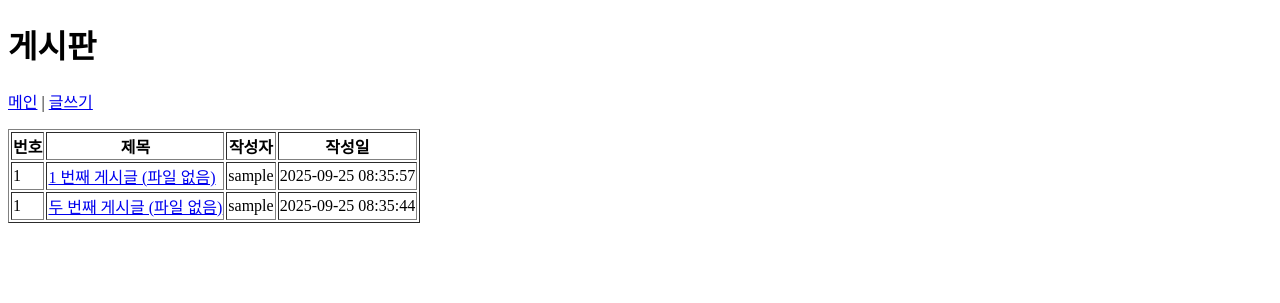
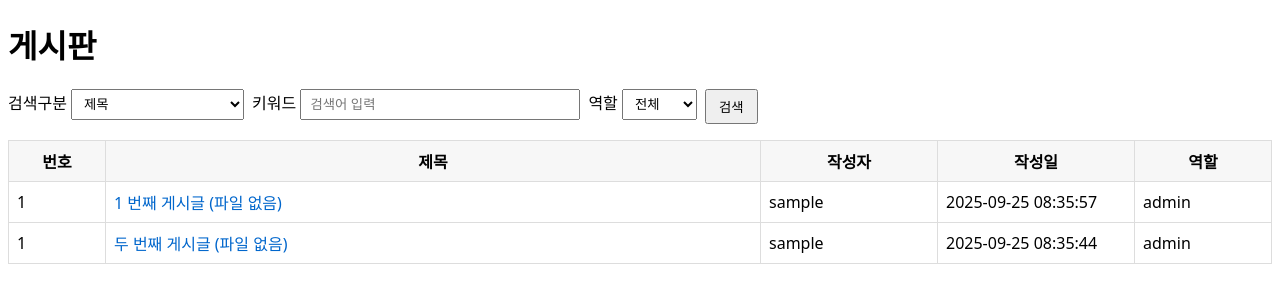
Before and after one commit to JinhyukKo/kshield-php-simple-website, a PHP site: page /board.php in a window 1280 px wide. Shown: the top 303 px of the page. Run offline with PHP 8.4, Linux system fonts and the light colour scheme; data comes from the database, SQL or seed files in the repository; tables that the repository leaves empty or names only in its code hold one stand-in row (values such as "Sample post").

Commit message:
Add files via upload

```diff
--- a/board.php
+++ b/board.php
@@ -1,39 +1,142 @@
 <?php
-require_once 'config.php';
+// board.php (검색 + 역할 컬럼 추가 버전)
+session_start();
+require __DIR__ . '/config.php'; // $pdo (PDO) 필요
 
-$sql = "SELECT p.id, p.title, u.username, p.created_at FROM posts p JOIN users u ON p.user_id = u.id ORDER BY p.created_at DESC";
-$result = $pdo->query($sql);
-$posts = $result->fetchAll();
+// --- 입력 파라미터 ---
+$q      = isset($_GET['q']) ? trim($_GET['q']) : '';
+$field  = isset($_GET['field']) ? $_GET['field'] : 'title'; // title|content|author|all
+$role   = isset($_GET['role']) ? trim($_GET['role']) : '';  // user|admin (옵션)
+
+// 화이트리스트
+$validFields = ['title','content','author','all'];
+if (!in_array($field, $validFields, true)) $field = 'title';
+
+// --- 동적 WHERE ---
+$where = [];
+$params = [];
+
+if ($q !== '') {
+    switch ($field) {
+        case 'title':
+            $where[] = "p.title LIKE '%$q%'";
+            break;
+        case 'content':
+            $where[] = "p.content LIKE '%$q%'";
+            break;
+        case 'author':
+            $where[] = "u.username LIKE '%$q%'";
+            break;
+        case 'all':
+        default:
+            $where[] = "(p.title LIKE '%$q%' OR p.content LIKE '%$q%' OR u.username LIKE '%$q%')";
+            break;
+    }
+}
+
+if ($role !== '') {
+    $where[] = "COALESCE(p.role, u.role) = '$role'";
+}
+
+$whereSql = $where ? ('WHERE '.implode(' AND ', $where)) : '';
+
+// --- 조회 SQL ---
+$sql = "
+SELECT
+    p.id,
+    p.title,
+    p.created_at,
+    u.username AS author_name,
+    COALESCE(p.role, u.role) AS role_name
+FROM posts p
+JOIN users u ON p.user_id = u.id
+{$whereSql}
+ORDER BY p.created_at DESC, p.id DESC
+";
+
+$stmt = $pdo->query($sql);
+$rows = $stmt->fetchAll(PDO::FETCH_ASSOC);
 ?>
-
-<!DOCTYPE html>
-<html>
+<!doctype html>
+<html lang="ko">
 <head>
-    <title>게시판</title>
+  <meta charset="utf-8">
+  <title>게시판</title>
+  <style>
+    body { font-family: system-ui, -apple-system, Segoe UI, Roboto, Helvetica, Arial, sans-serif; }
+    form.search { margin: 16px 0; display: flex; gap: 8px; flex-wrap: wrap; }
+    table { border-collapse: collapse; width: 100%; }
+    th, td { border: 1px solid #ddd; padding: 8px; }
+    thead th { background: #f7f7f7; }
+    .muted { color:#666; }
+    input[type="text"] { padding: 6px 8px; width: 260px; }
+    select { padding: 6px 8px; }
+    button { padding: 6px 12px; cursor: pointer; }
+    .no-results { color: #999; font-style: italic; margin: 20px 0; }
+    a { text-decoration: none; color: #0066cc; }
+    a:hover { text-decoration: underline; }
+  </style>
 </head>
 <body>
-    <h1>게시판</h1>
+  <h1>게시판</h1>
 
-    <p>
-        <a href="index.php">메인</a> |
-        <a href="write.php">글쓰기</a>
-    </p>
+  <!-- 검색 폼 -->
+  <form class="search" method="get" action="">
+    <label>
+      검색구분
+      <select name="field">
+        <option value="title"   <?= $field==='title'?'selected':''; ?>>제목</option>
+        <option value="content" <?= $field==='content'?'selected':''; ?>>내용</option>
+        <option value="author"  <?= $field==='author'?'selected':''; ?>>작성자</option>
+        <option value="all"     <?= $field==='all'?'selected':''; ?>>전체(제목+내용+작성자)</option>
+      </select>
+    </label>
+    <label>
+      키워드
+      <input type="text" name="q" value="<?= $q ?>" placeholder="검색어 입력">
+    </label>
+    <label>
+      역할
+      <select name="role">
+        <option value=""        <?= $role===''?'selected':''; ?>>전체</option>
+        <option value="user"    <?= $role==='user'?'selected':''; ?>>user</option>
+        <option value="admin"   <?= $role==='admin'?'selected':''; ?>>admin</option>
+      </select>
+    </label>
+    <button type="submit">검색</button>
+    <?php if ($q!=='' || $role!==''): ?>
+      <a href="board.php" style="align-self:center">초기화</a>
+    <?php endif; ?>
+  </form>
 
-    <table border="1">
+  <!-- 목록 -->
+  <?php if (!$rows && $q !== ''): ?>
+    <p class="no-results">"<?= $q ?>"에 대한 검색 결과가 없습니다.</p>
+  <?php elseif (!$rows): ?>
+    <p class="muted">게시글이 없습니다.</p>
+  <?php else: ?>
+    <table>
+      <thead>
         <tr>
-            <th>번호</th>
-            <th>제목</th>
-            <th>작성자</th>
-            <th>작성일</th>
+          <th style="width:80px">번호</th>
+          <th>제목</th>
+          <th style="width:160px">작성자</th>
+          <th style="width:180px">작성일</th>
+          <th style="width:120px">역할</th>
         </tr>
-        <?php foreach ($posts as $post): ?>
-        <tr>
-            <td><?php echo $post['id']; ?></td>
-            <td><a href="view.php?id=<?php echo $post['id']; ?>"><?php echo $post['title']; ?></a></td>
-            <td><?php echo $post['username']; ?></td>
-            <td><?php echo $post['created_at']; ?></td>
-        </tr>
+      </thead>
+      <tbody>
+        <?php foreach ($rows as $r): ?>
+          <tr>
+            <td><?= $r['id'] ?></td>
+            <td><a href="view.php?id=<?= $r['id'] ?>"><?= $r['title'] ?></a></td>
+            <td><?= $r['author_name'] ?></td>
+            <td><?= $r['created_at'] ?></td>
+            <td><?= $r['role_name'] ?></td>
+          </tr>
         <?php endforeach; ?>
+      </tbody>
     </table>
+  <?php endif; ?>
 </body>
 </html>
```
